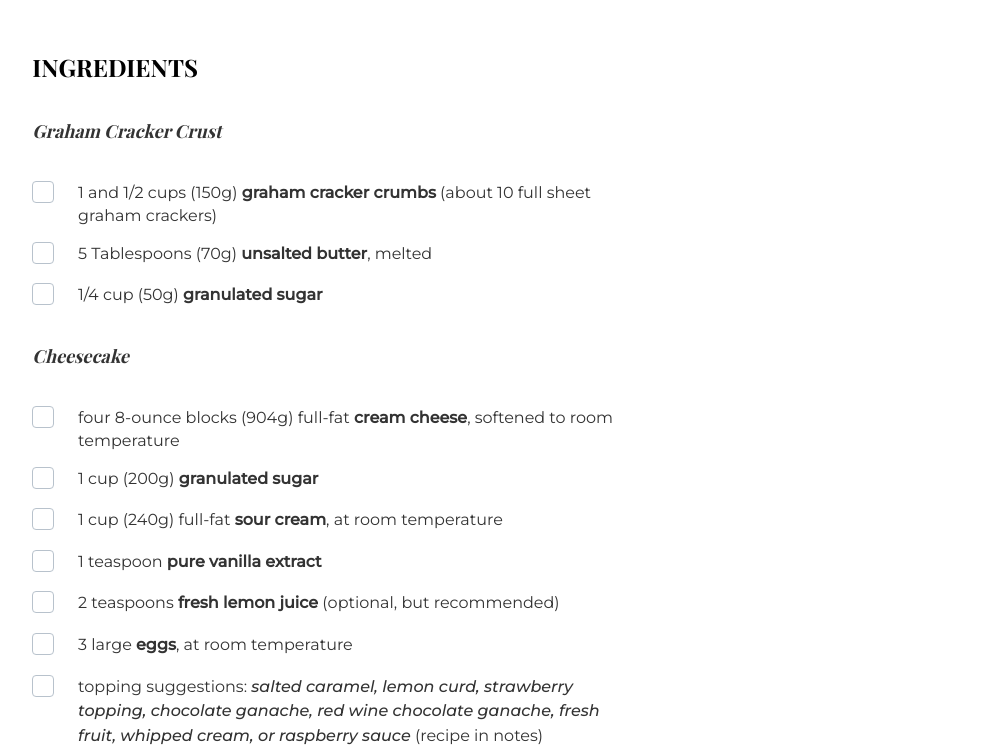
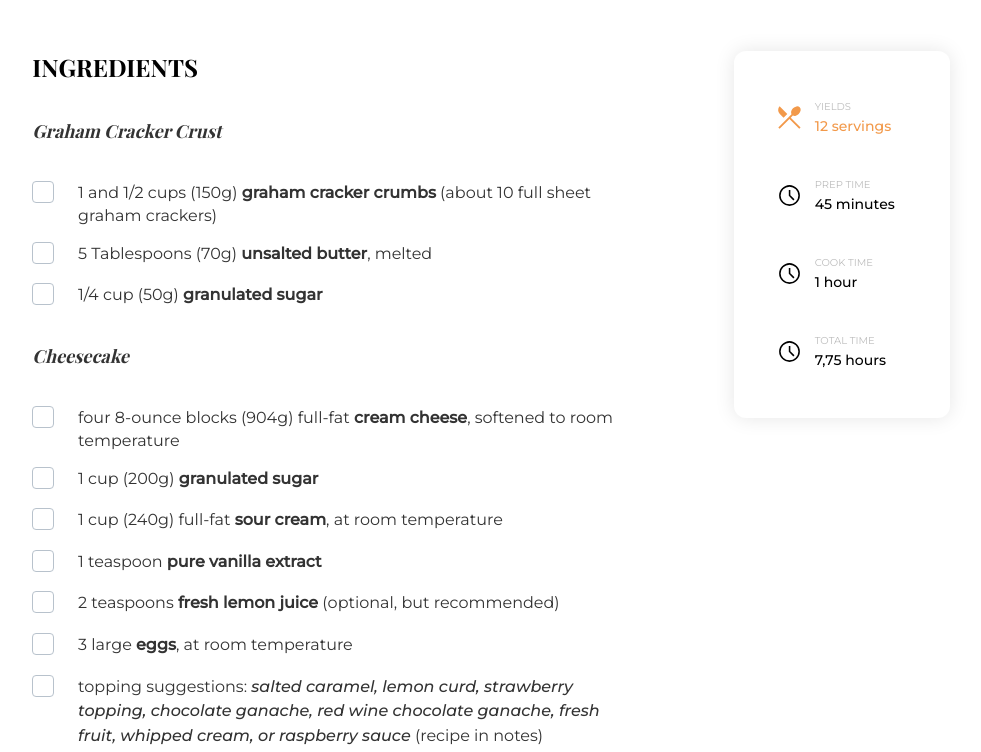
Before and after one commit to paulonsx/devchallenges-projects, a plain HTML site: page recipe-page/index.html in a window 1280 px wide. Shown: the part 860-1612 px from the top of the page, without its empty margins (149-1130 px from the left). Drawn offline with nearby package versions, Linux system fonts and the light colour scheme; files that its build step writes are made by us from their sources; a web font is replaced by a local one.

Commit message:
resume card component done

```diff
--- /dev/null
+++ b/recipe-page/assets/components/card.css
@@ -0,0 +1,45 @@
+.resume-card {
+    width: 13.5rem;
+    height: 22.9375rem;
+    background: #FFF;
+    box-shadow: 0rem 0rem 1.25rem rgba(0, 0, 0, 0.1);
+    border-radius: .75rem;
+    display: flex;
+    flex-direction: column;
+    justify-content: center;
+}
+
+.resume-info {
+    display: flex;
+    align-items: center;
+    margin-bottom: 2.6875rem;
+}
+
+.resume-info:last-child {
+    margin: 0;
+}
+
+.resume-info div {
+    text-align: start;
+}
+
+.resume-title {
+    font: .625rem var(--paragraph-font);
+    color: var(--gray-four);
+    text-transform: uppercase;
+    margin-bottom: .25rem;
+}
+
+.resume-p {
+    font: 500 .875rem var(--paragraph-font);
+}
+
+.resume-p span {
+    color: var(--orange);
+}
+
+.resume-info img {
+    max-width: 1.6875rem;
+    max-height: 1.5625rem;
+    margin: 0 .8125rem 0 2.6875rem;
+}
--- a/recipe-page/assets/components/recipes.css
+++ b/recipe-page/assets/components/recipes.css
@@ -6,6 +6,12 @@
 
 .ingredients-container {
     margin-top: 3rem;
+    display: flex;
+    flex-wrap: wrap;
+    justify-content: space-between;
+}
+
+.ingredients-list {
     max-width: 36.875rem;
 }
 
--- a/recipe-page/index.html
+++ b/recipe-page/index.html
@@ -11,6 +11,7 @@
   <link rel="stylesheet" href="assets/components/header.css">
   <link rel="stylesheet" href="assets/components/checkbox.css">
   <link rel="stylesheet" href="assets/components/recipes.css">
+  <link rel="stylesheet" href="assets/components/card.css">
   <link rel="stylesheet" href="assets/components/instructions.css">
   <link rel="stylesheet" href="assets/components/footer.css">
   <title>Recipe Blog</title>
@@ -41,9 +42,10 @@
       <img class="banner" src="assets/img/photo1.png" alt="Cheesecake image">
 
       <section class="ingredients-container">
-        <h2 class="ingredients-title">Ingredients</h2>
 
         <div>
+          <h2 class="ingredients-title">Ingredients</h2>
+
           <p class="ingredients-subtitle">Graham Cracker Crust</p>
           <ul class="ingredients-list">
 
@@ -136,6 +138,42 @@
               </label>
             </li>
           </ul>
+        </div>
+
+        <div class="resume-card">
+
+          <div class="resume-info">
+            <img src="assets/img/fork.svg" alt="fork">
+            <div>
+              <p class="resume-title">Yields </p>
+              <p class="resume-p"><span>12 servings</span></p>
+            </div>
+          </div>
+
+          <div class="resume-info">
+            <img src="assets/img/clock.svg" alt="clock">
+            <div>
+              <p class="resume-title">Prep time</p>
+              <p class="resume-p">45 minutes</p>
+            </div>
+          </div>
+
+          <div class="resume-info">
+            <img src="assets/img/clock.svg" alt="clock">
+            <div>
+              <p class="resume-title">Cook time</p>
+              <p class="resume-p">1 hour</p>
+            </div>
+          </div>
+
+          <div class="resume-info">
+            <img src="assets/img/clock.svg" alt="clock">
+            <div>
+              <p class="resume-title">Total time</p>
+              <p class="resume-p">7,75 hours</p>
+            </div>
+          </div>
+
         </div>
       </section>
 
```
Also changed, not shown: recipe-page/assets/img/clock.svg (added), recipe-page/assets/img/fork.svg (added).
